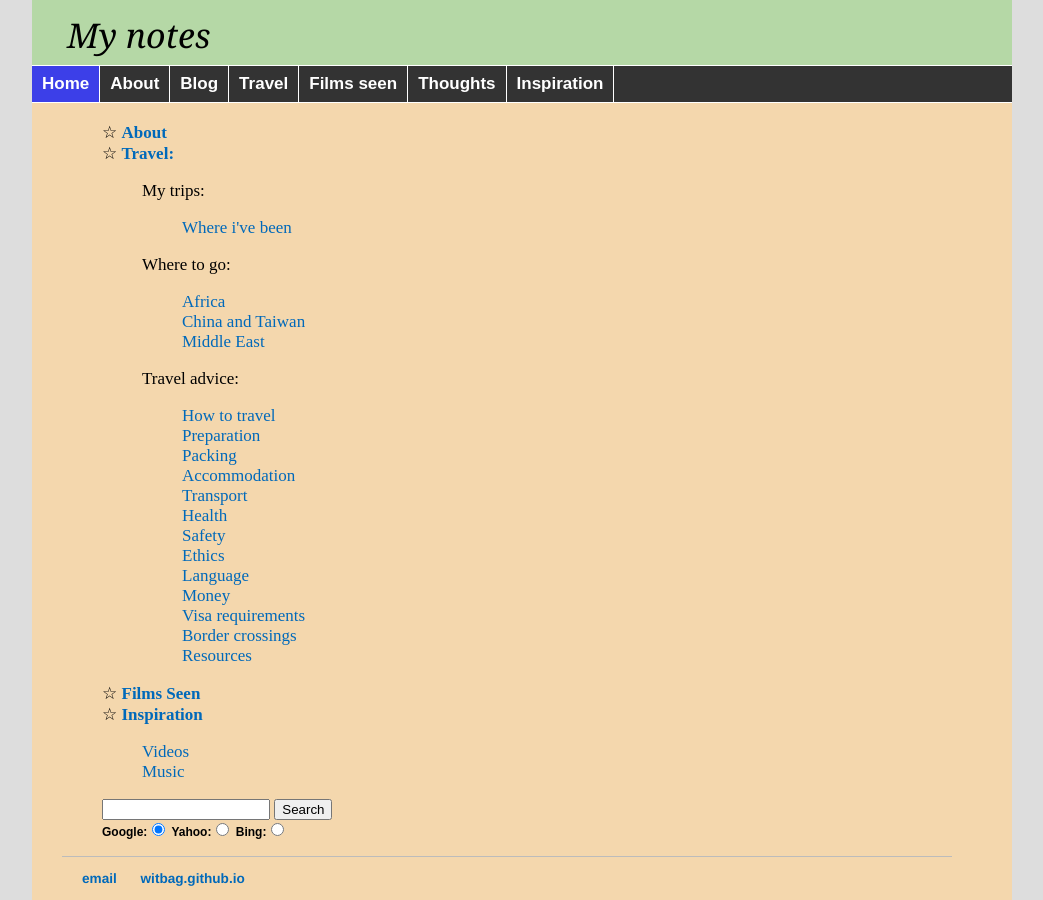
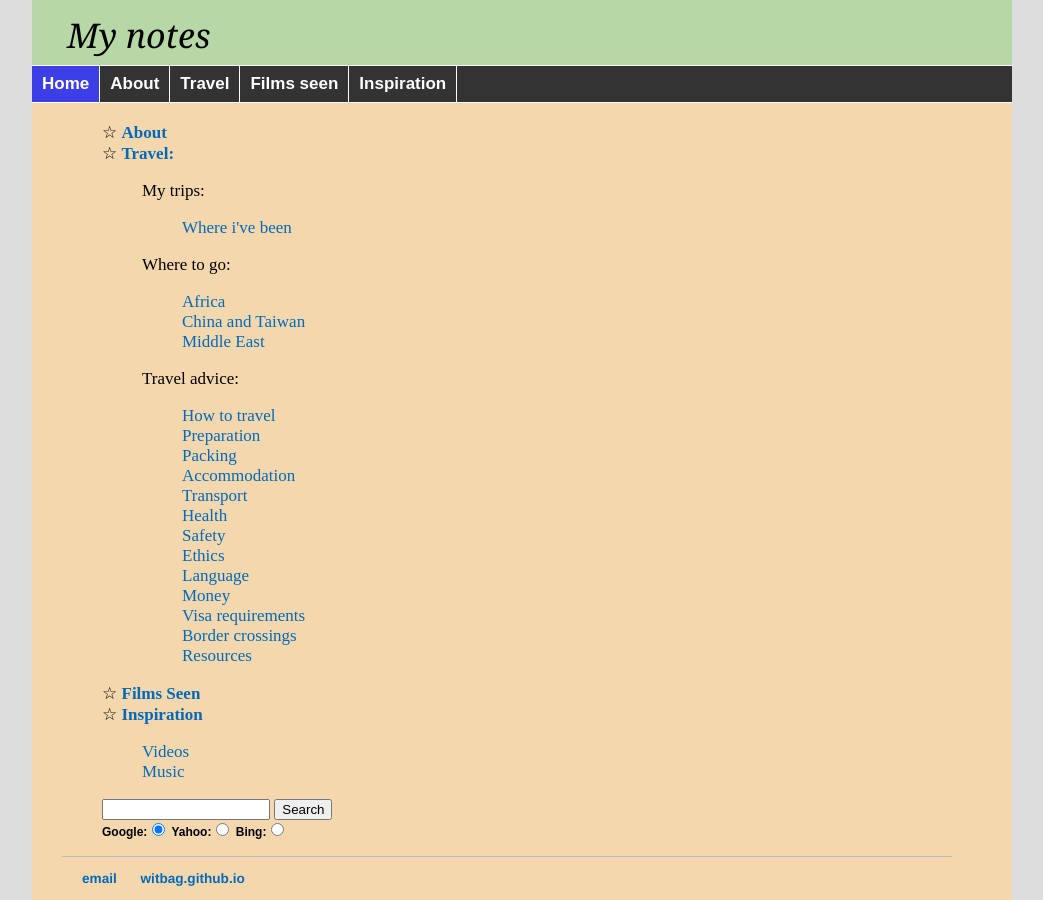
Before and after one commit to witbag/witbag.github.io, a Jekyll site: the page built from index.html, in a window 1280 px wide. Shown: the whole page, without its empty margins (118-1161 px from the left). Built offline with Jekyll 4.4.1, drawn with Linux system fonts in a browser that asks for light colours.

Commit message:
Update home.html

```diff
--- a/_layouts/home.html
+++ b/_layouts/home.html
@@ -5,11 +5,8 @@
 <ul class="solidblockmenu">
 <li><a href="/" class="current">Home</a></li>
 <li><a href="/about">About</a></li>
-<!-- <li><a href="/cv">CV</a></li> -->
-<li><a href="/blog">Blog</a></li>
 <li><a href="/travel">Travel</a></li>
 <li><a href="/likes">Films seen</a></li>
-<li><a href="/thoughts">Thoughts</a></li>
 <li><a href="/inspiration">Inspiration</a></li>
 </ul>
 
```
